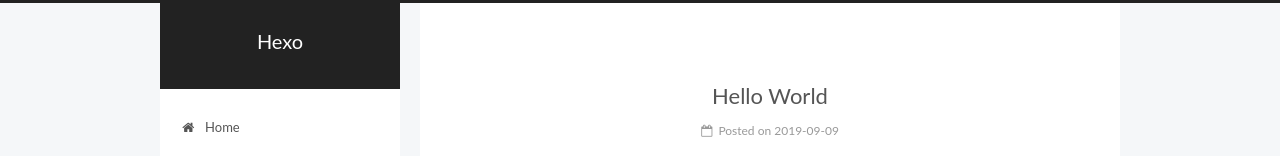
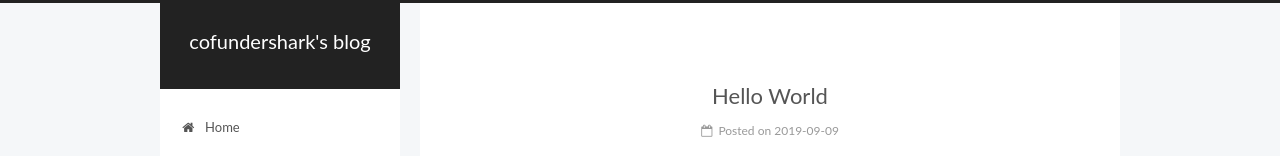
Before and after one commit to cofundershark/cofundershark.github.io, a plain HTML site: page index.html in a window 1280 px wide. Shown: the top 156 px of the page. Drawn offline with Linux system fonts and the light colour scheme.

Commit message:
Site updated: 2019-09-21 15:45:26

```diff
--- a/css/main.css
+++ b/css/main.css
@@ -1823,7 +1823,7 @@ pre .javascript .function {
   width: 4px;
   height: 4px;
   border-radius: 50%;
-  background: #a4ff33;
+  background: #b10f16;
 }
 .links-of-blogroll {
   font-size: 13px;
--- a/index.html
+++ b/index.html
@@ -81,13 +81,13 @@
 
 <meta name="description" content="Try to keep coding">
 <meta property="og:type" content="website">
-<meta property="og:title" content="Hexo">
+<meta property="og:title" content="cofundershark&#39;s blog">
 <meta property="og:url" content="http://yoursite.com/index.html">
-<meta property="og:site_name" content="Hexo">
+<meta property="og:site_name" content="cofundershark&#39;s blog">
 <meta property="og:description" content="Try to keep coding">
 <meta property="og:locale" content="en">
 <meta name="twitter:card" content="summary">
-<meta name="twitter:title" content="Hexo">
+<meta name="twitter:title" content="cofundershark&#39;s blog">
 <meta name="twitter:description" content="Try to keep coding">
 
 
@@ -124,7 +124,7 @@
 
 
 
-  <title>Hexo</title>
+  <title>cofundershark's blog</title>
 
 
 
@@ -155,7 +155,7 @@
     <div class="custom-logo-site-title">
       <a href="/" class="brand" rel="start">
         <span class="logo-line-before"><i></i></span>
-        <span class="site-title">Hexo</span>
+        <span class="site-title">cofundershark's blog</span>
         <span class="logo-line-after"><i></i></span>
       </a>
     </div>
@@ -261,7 +261,7 @@
     </span>
 
     <span hidden itemprop="publisher" itemscope itemtype="http://schema.org/Organization">
-      <meta itemprop="name" content="Hexo">
+      <meta itemprop="name" content="cofundershark's blog">
     </span>
 
 
```
Also changed, not shown: 2019/09/09/hello-world/index.html (+4 -4 lines), archives/2019/09/index.html (+5 -5 lines), archives/2019/index.html (+5 -5 lines), archives/index.html (+5 -5 lines).
